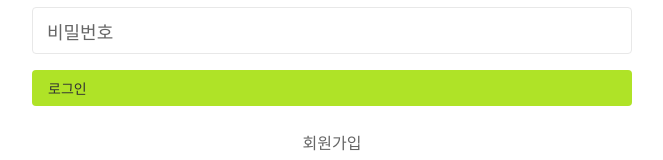
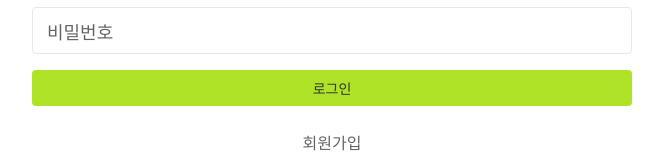
Before and after one commit to prgrms-fe-devcourse/NFE1_2_FitPlace, a React (Vite) app: page /login in a window 1280 px wide. Shown: the part 452-612 px from the top of the page, without its empty margins (308-971 px from the left). Built offline with nearby package versions, Linux system fonts and the light colour scheme.

Commit message:
feat:게시글 생성

```diff
--- a/src/components/Button.tsx
+++ b/src/components/Button.tsx
@@ -24,7 +24,7 @@
     const sizeClasses: Record<SizeClass, string> = {
         small: "inline-block px-2 py-1 text-sm",
         mid: "inline-block px-4 py-2 text-sm",
-        full: "px-4 py-2 text-sm ",
+        full: "flex items-center justify-center w-full px-4 py-2 text-sm",
     };
     const colorClasses: Record<ColorClass, string> = {
         green: " bg-[#AFE327] text-[#333] hover:bg-[#C4F545]",
```
